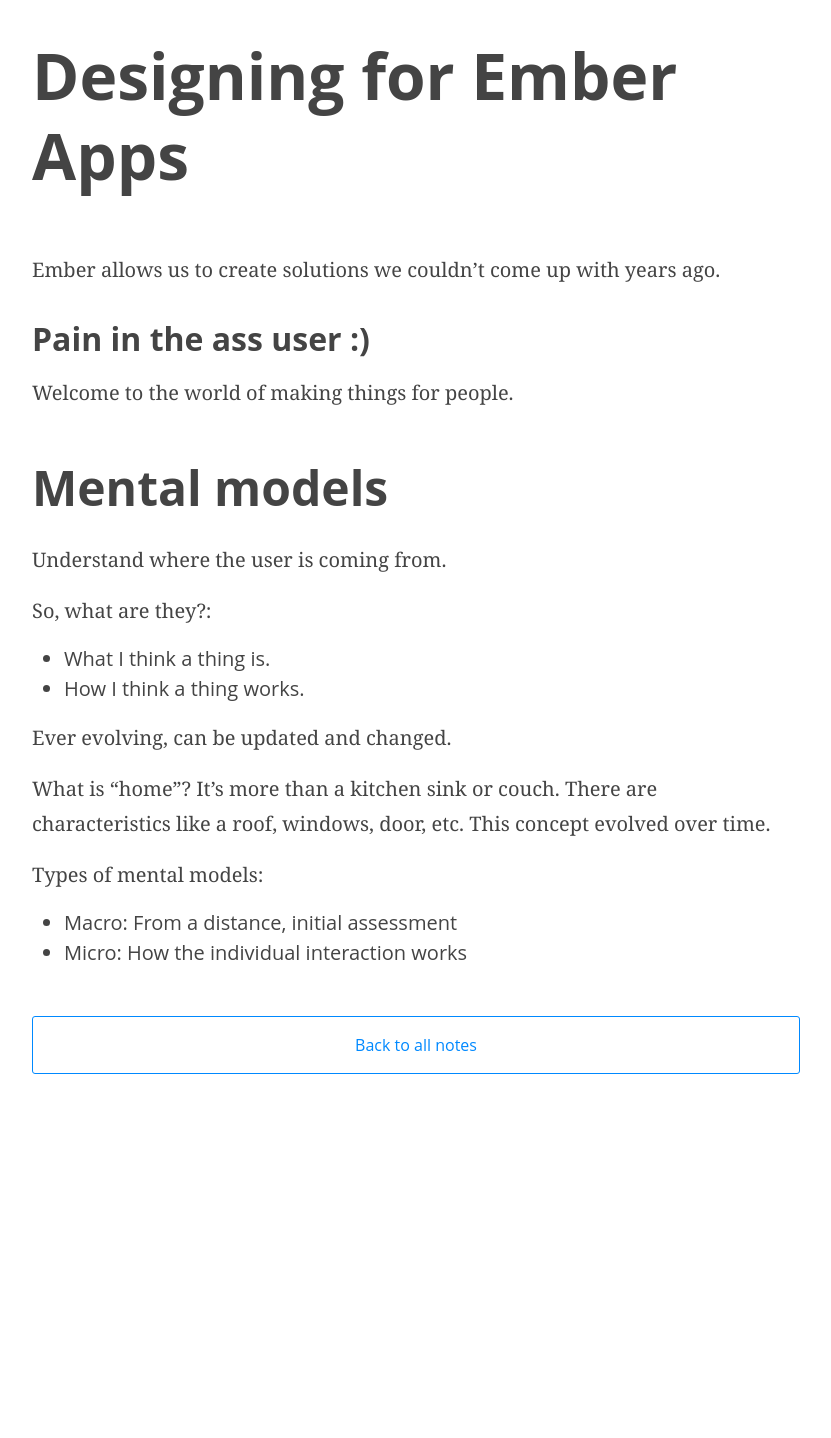
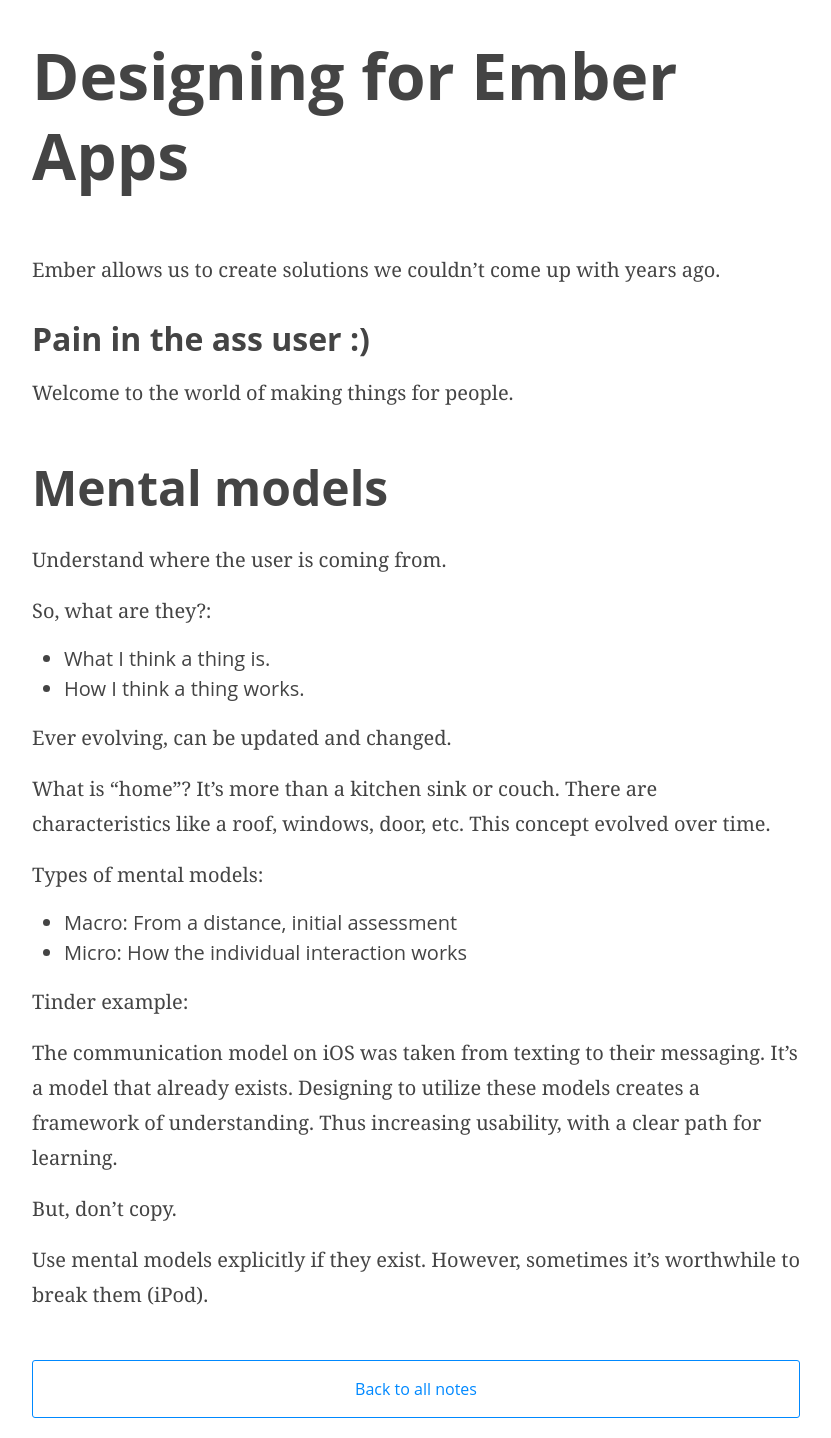
Before and after one commit to johno/emberconf2015-notes, a Jekyll site: the page built from _posts/2015-03-03-designing.markdown, in a window 1280 px wide. Shown: the whole page, without its empty margins (224-1055 px from the left). Built offline with Jekyll 4.4.1, drawn with Linux system fonts in a browser that asks for light colours; before the commit the page ends 1094 px from its top, so only the background shows below that.

Commit message:
Add more notes

```diff
--- a/_posts/2015-03-03-designing.markdown
+++ b/_posts/2015-03-03-designing.markdown
@@ -30,3 +30,13 @@
 
 * Macro: From a distance, initial assessment
 * Micro: How the individual interaction works
+
+Tinder example:
+
+The communication model on iOS was taken from texting to their messaging. It's a model
+that already exists. Designing to utilize these models creates a framework of understanding.
+Thus increasing usability, with a clear path for learning.
+
+But, don't copy.
+
+Use mental models explicitly if they exist. However, sometimes it's worthwhile to break them (iPod).
```
